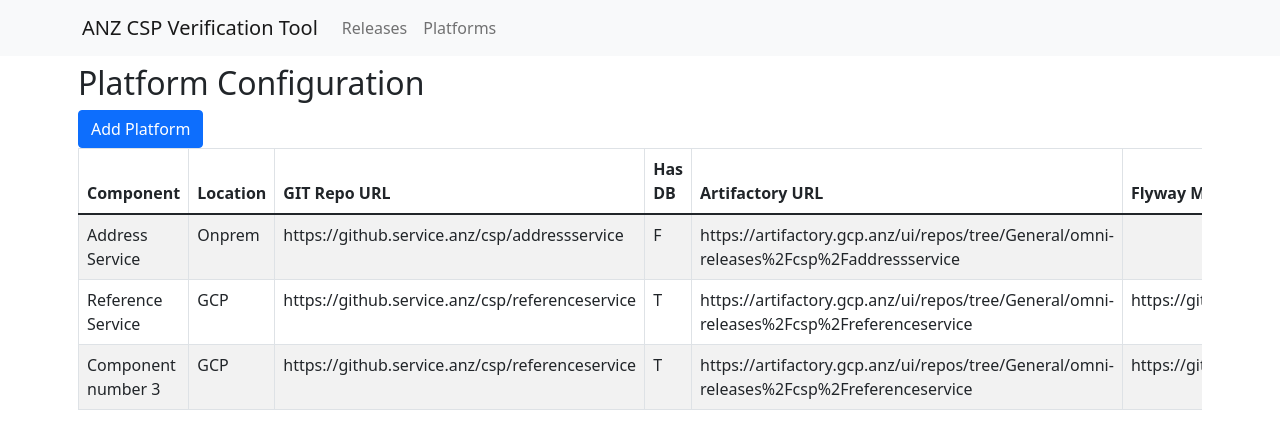
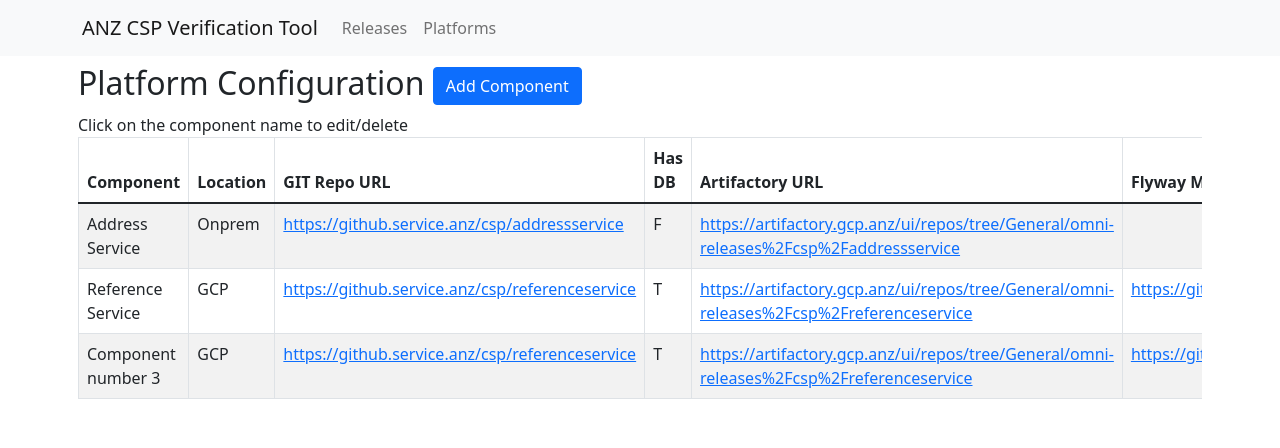
Before and after one commit to sameerargadeinfy/cisptool, a React (Create React App) app: page /platforms in a window 1280 px wide. Shown: the top 448 px of the page. Built offline with nearby package versions, Linux system fonts and the light colour scheme.

Commit message:
Changed variable names for better clarity

```diff
--- a/src/routes/addPlatform.jsx
+++ b/src/routes/addPlatform.jsx
@@ -55,7 +55,7 @@ class AddPlatform extends Component{
     render(){
         return(
         <div style = {{width:500, margin: '0px auto'}}>
-            <h3 className="text-center">Add Platform</h3>
+            <h3 className="text-center">Add Component</h3>
             <form>
                 <div className = 'form-group'>
                     <label>Component Name</label>
--- a/src/routes/editPlatform.jsx
+++ b/src/routes/editPlatform.jsx
@@ -39,7 +39,7 @@ class EditPlatform extends Component{
         this.setState({[name]:val});
         if (name=="component"){
             if (val.length<1 || val.length>255){
-                this.setState({nameError:"Component must have name"});
+                this.setState({nameError:"Component name must be between 1 and 255 characters"});
                 this.setState({validForm:false});
             }else{
                 this.setState({nameError:""});
@@ -77,7 +77,7 @@ class EditPlatform extends Component{
     render(){
         return(
         <div style = {{width:500, margin: '0px auto'}}>
-            <h3 className="text-center">Edit Platform</h3>
+            <h3 className="text-center">Edit {this.state.component} ({this.state.location})</h3>
 
             <form>
                 <div className = 'form-group'>
--- a/src/routes/platformConfig.jsx
+++ b/src/routes/platformConfig.jsx
@@ -1,7 +1,7 @@
 import React, {Component} from 'react';
 import 'bootstrap/dist/css/bootstrap.css';
 import { Container, Table, Button } from "reactstrap";
-import {Link,Navigate} from 'react-router-dom';
+import {Link} from 'react-router-dom';
 import Modal from 'react-bootstrap/Modal';
 
 class PlatformConfig extends Component{
@@ -59,14 +59,10 @@ class PlatformConfig extends Component{
         this.setState({show:false})
     }
 
-    handleEdit=()=>{
-        var compName = this.state.selectedComponent+this.state.selectedLocation;
-        console.log(compName);
-        return(<Navigate to='platforms/addPlatforms'></Navigate>);
-    }
-
     handleDelete(){
-        alert("Deleted");
+        if (window.confirm('Are you sure you wish to delete this item?')){
+            alert("Deleted");
+        }
     }
 
     handleRowClick=(data)=>{
@@ -78,12 +74,12 @@ class PlatformConfig extends Component{
         return(
             <>
             <Container className = "p-2">
-                <h2>Platform Configuration</h2>
-                <Link to="addPlatform" className='btn btn-primary'>Add Platform</Link>
+                <h2>Platform Configuration <Link to="addPlatform" className='btn btn-primary'>Add Component</Link></h2>
+                <span>Click on the component name to edit/delete</span>
 
                 <Modal show={this.state.show} onHide={this.handleHide}>
                     <Modal.Header closeButton>
-                        <Modal.Title>{this.state.selectedComponent} Settings</Modal.Title>
+                        <Modal.Title>{this.state.selectedComponent} ({this.state.selectedLocation}) Settings</Modal.Title>
                     </Modal.Header>
                     <Modal.Body>
                         What would you like to do?
@@ -110,16 +106,16 @@ class PlatformConfig extends Component{
                     </thead>
                     <tbody>
                         {platdata.map(data=>{return(
-                            <tr key={data.component} onClick={()=>this.handleRowClick(data)}>
-                                <td>{data.component}</td>
+                            <tr key={data.component}>
+                                <td onClick={()=>this.handleRowClick(data)}>{data.component}</td>
                                 <td>{data.location}</td>
-                                <td>{data.gitURL}</td>
+                                <td><a href={data.gitURL}>{data.gitURL}</a></td>
                                 <td>{data.hasDb ? "T":"F"}</td>
-                                <td>{data.artiURL}</td>
-                                <td>{data.flywayMigration}</td>
-                                <td>{data.flywayUndo}</td>
-                                <td>{data.prodHealth}</td>
-                                <td>{data.sit1Health}</td>
+                                <td><a href={data.artiURL}>{data.artiURL}</a></td>
+                                <td><a href={data.flywayMigration}>{data.flywayMigration}</a></td>
+                                <td><a href={data.flywayUndo}>{data.flywayUndo}</a></td>
+                                <td><a href={data.prodHealth}>{data.prodHealth}</a></td>
+                                <td><a href={data.sit1Health}>{data.sit1Health}</a></td>
                             </tr>
                         )})}
                     </tbody>
@@ -128,7 +124,5 @@ class PlatformConfig extends Component{
             </>
         )
     }
-
-
 }
 export default PlatformConfig;
```
